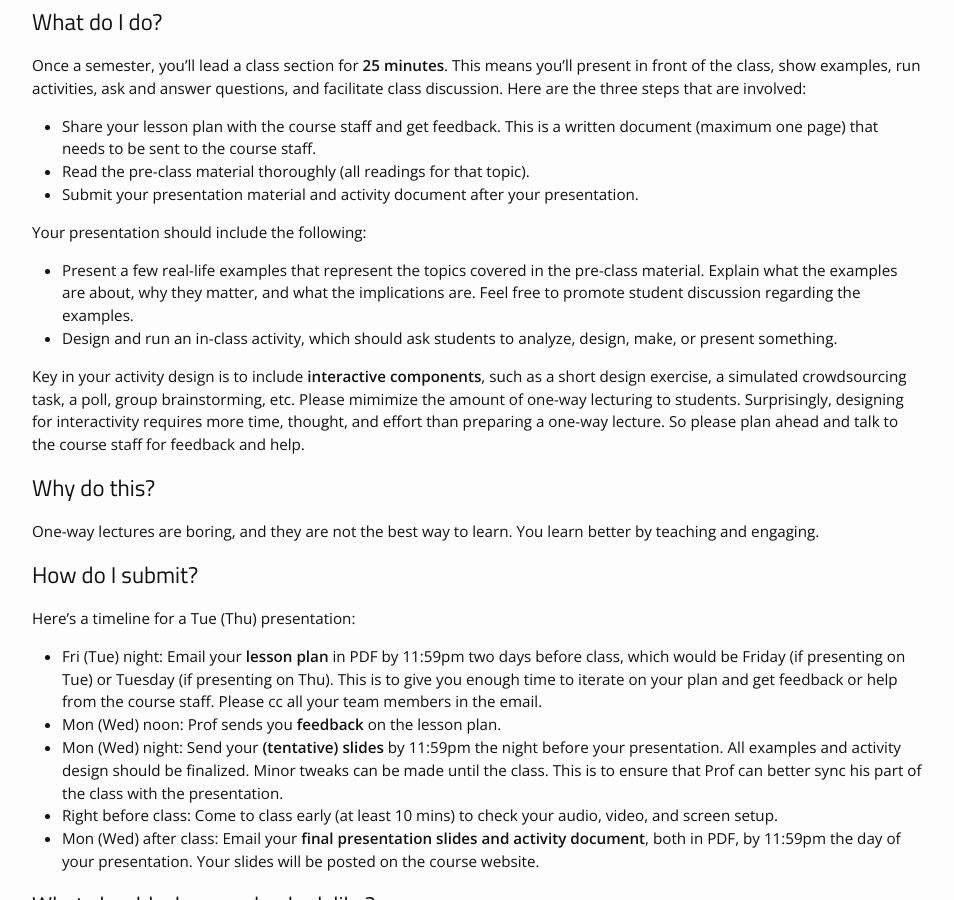
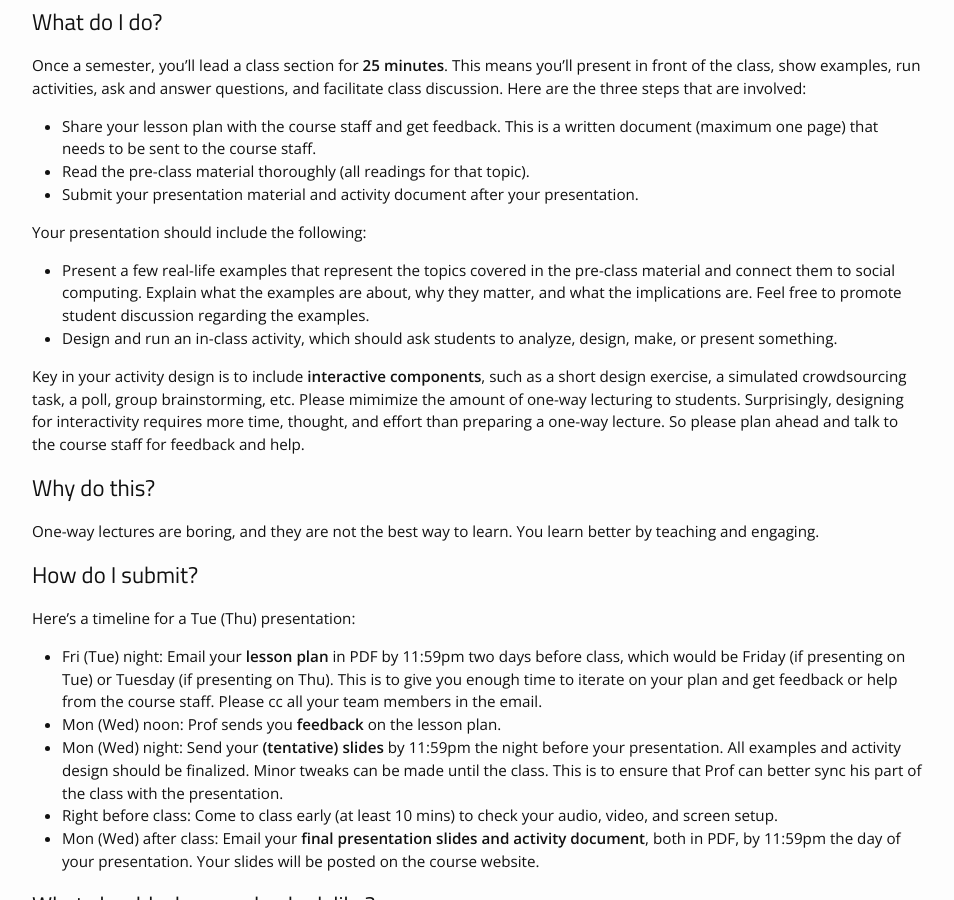
Before and after one commit to cstl-kaist/cs473-2025-fall, a Jekyll site: the page built from topicpresentation.md, in a window 1280 px wide and 900 px high, scrolled down 383 px. Shown: the whole window, without its empty margins (163-1117 px from the left). Built offline with Jekyll 4.4.1, drawn with Linux system fonts in a browser that asks for light colours; nearby versions of some CDN libraries.

Commit message:
Adjusting Topic Presentation guidelines

```diff
--- a/topicpresentation.md
+++ b/topicpresentation.md
@@ -22,7 +22,7 @@ Once a semester, you'll lead a class section for **25 minutes**. This means you'
 * Submit your presentation material and activity document after your presentation.
 
 Your presentation should include the following:
-* Present a few real-life examples that represent the topics covered in the pre-class material. Explain what the examples are about, why they matter, and what the implications are. Feel free to promote student discussion regarding the examples.
+* Present a few real-life examples that represent the topics covered in the pre-class material and connect them to social computing. Explain what the examples are about, why they matter, and what the implications are. Feel free to promote student discussion regarding the examples.
 * Design and run an in-class activity, which should ask students to analyze, design, make, or present something.
 
 Key in your activity design is to include **interactive components**, such as a short design exercise, a simulated crowdsourcing task, a poll, group brainstorming, etc. Please mimimize the amount of one-way lecturing to students. Surprisingly, designing for interactivity requires more time, thought, and effort than preparing a one-way lecture. So please plan ahead and talk to the course staff for feedback and help.
```
